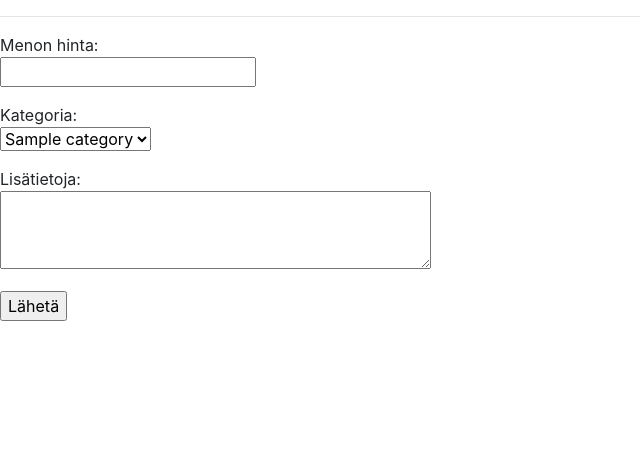
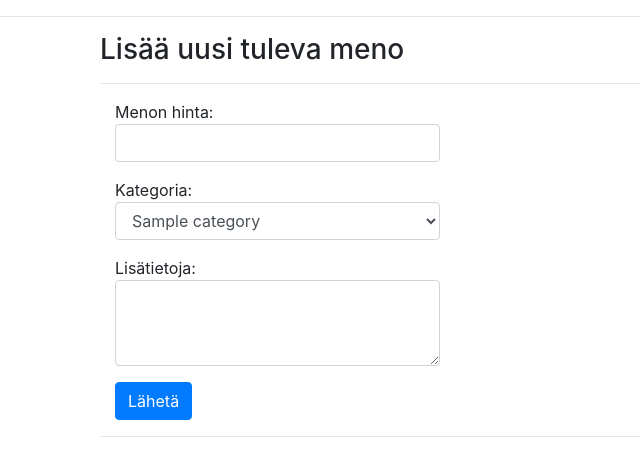
Before and after one commit to Eoyie/Budjetointisovellus, a Flask app: template templates/new_future_expense.html in a window 1280 px wide. Shown: the part 56-532 px from the top of the page, without its empty margins (0-640 px from the left). Run offline with Flask 3, Linux system fonts and the light colour scheme; the visitor is signed in with stand-in values (Sample User, id 1); the template is opened without the code that fills it: most values are stand-ins (such as "Sample title", 1, 10 or a date in 2020); some libraries are stand-ins or nearby versions.

Commit message:
Updated new future expense page

```diff
--- a/templates/home.html
+++ b/templates/home.html
@@ -23,7 +23,7 @@
             <h2>Oma etusivusi {{ message }}!</h2>
             <hr>
             {% if expenses_sum %}
-            <h3>Sinun menosi tässä kuussa kategoreittain:</h3>
+            <h4>Sinun menosi tässä kuussa kategoreittain:</h4>
             <br>
                 <div class="flex_container">
                 {% for expense in expenses %}
--- a/templates/new_future_expense.html
+++ b/templates/new_future_expense.html
@@ -2,23 +2,33 @@
 <meta name="viewport" content="width=device-width, initial-scale=1, shrink-to-fit=no">
 <link rel="stylesheet" href="https://stackpath.bootstrapcdn.com/bootstrap/4.5.0/css/bootstrap.min.css">
 {% extends "layout_logged_in.html" %}
-{% block title %}Expences{% endblock %}
+{% block title %}Future expences{% endblock %}
 {% block content %}
 {% if session.user_id %}
+<div class="container">
+    <div class="col-8">
+        <h3>Lisää uusi tuleva meno</h3>
+        <hr>
+        <div class="col-6">
             <form action="/new_future_expense" method="post" onsubmit="return check(this)">
                 <p>Menon hinta:<br>
-    <input type="text" name="price" required></p>
+                <input type="text" class="form-control" name="price" required></p>
                 Kategoria:
-    <p><select name="category">
+                <p><select name="category" class="form-control">
                 {% for category in categories %}
                 <option value="{{ category.id }}"> {{ category.name }}
                 {% endfor %}
                 </select></p>
                 <p>Lisätietoja:<br>
-    <textarea name="notes" rows="3" cols="40"></textarea></p>
-    <input type="submit" value="Lähetä">
+                <textarea name="notes" class="form-control" rows="3" cols="40"></textarea></p>
                 <input type="hidden" name="csrf_token" value="{{ session.csrf_token }}">
+                <p>
+                    <button type="submit" class="btn btn-primary">Lähetä</button>
             </form>
+        </div>
+        <hr>
+    </div>
+</div>
 <script>
     function check(form) {
         if (form.price.value.length > 10) {
```
Lines whose indentation alone changed are shown as unchanged.
